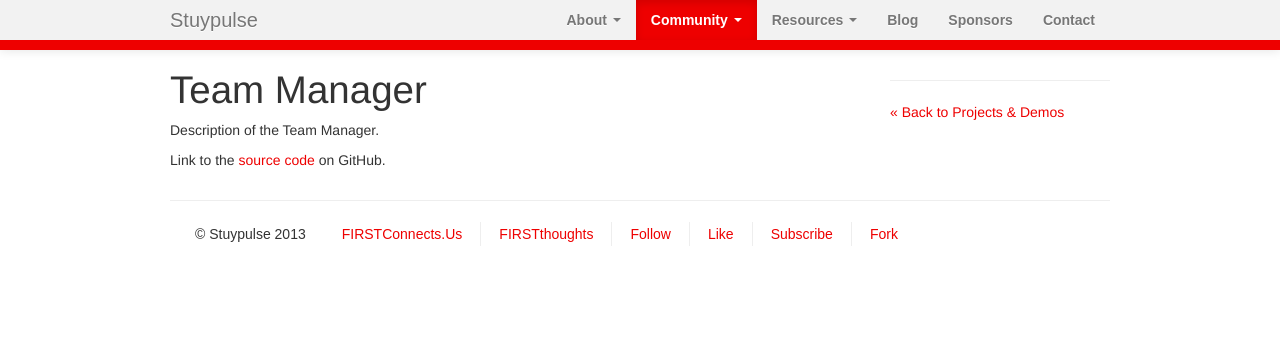
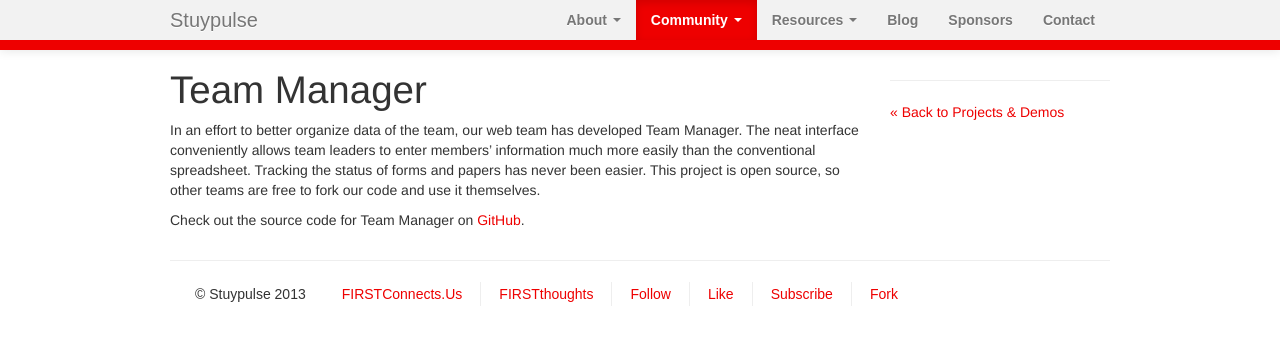
Before and after one commit to StuyPulse/team694.github.io, a Jekyll site: the page built from community/projects/teammanager/index.md, in a window 1280 px wide. Shown: the top 345 px of the page. Built offline with Jekyll 4.4.1, drawn with Linux system fonts in a browser that asks for light colours; nearby versions of some CDN libraries.

Commit message:
Update some content in Projects section.

```diff
--- a/community/projects/index.html
+++ b/community/projects/index.html
@@ -21,7 +21,7 @@ projects:
     - name: Team Manager
       url: /community/projects/teammanager/
       image-url: /img/projects/teammanager.png
-      description: Lorem ipsum dolor sit amet, consectetur adipiscing elit. Mauris at vehicula sapien. Praesent eleifend aliquet pulvinar. Fusce elementum commodo enim id lobortis. Sed feugiat ultricies.
+      description: An open source web application developed by our web team to facilitate team logistics such as paperwork and trips.
 ---
 
 <p>Describe how we do projects, demos, etc. for other teams and the community.</p>
--- a/community/projects/teammanager/index.md
+++ b/community/projects/teammanager/index.md
@@ -2,6 +2,6 @@
 layout: page-with-sidebar
 title: Team Manager
 ---
-Description of the Team Manager.
+In an effort to better organize data of the team, our web team has developed Team Manager. The neat interface conveniently allows team leaders to enter members' information much more easily than the conventional spreadsheet. Tracking the status of forms and papers has never been easier. This project is open source, so other teams are free to fork our code and use it themselves.
 
-Link to the [source code](https://github.com/prog694/teammanager) on GitHub.
+Check out the source code for Team Manager on [GitHub](https://github.com/prog694/teammanager).
```
Also changed, not shown: community/index.md (+2 -2 lines).
